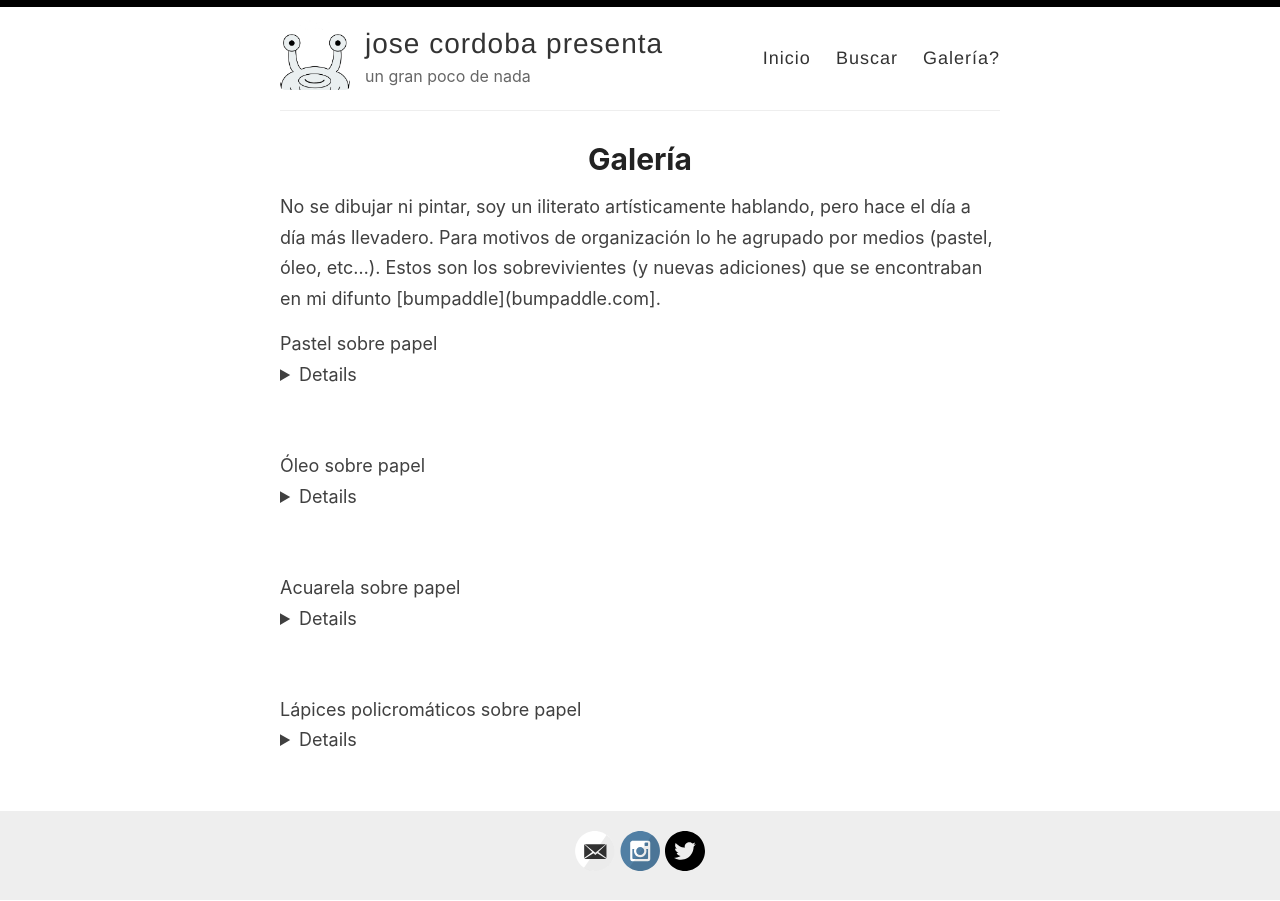
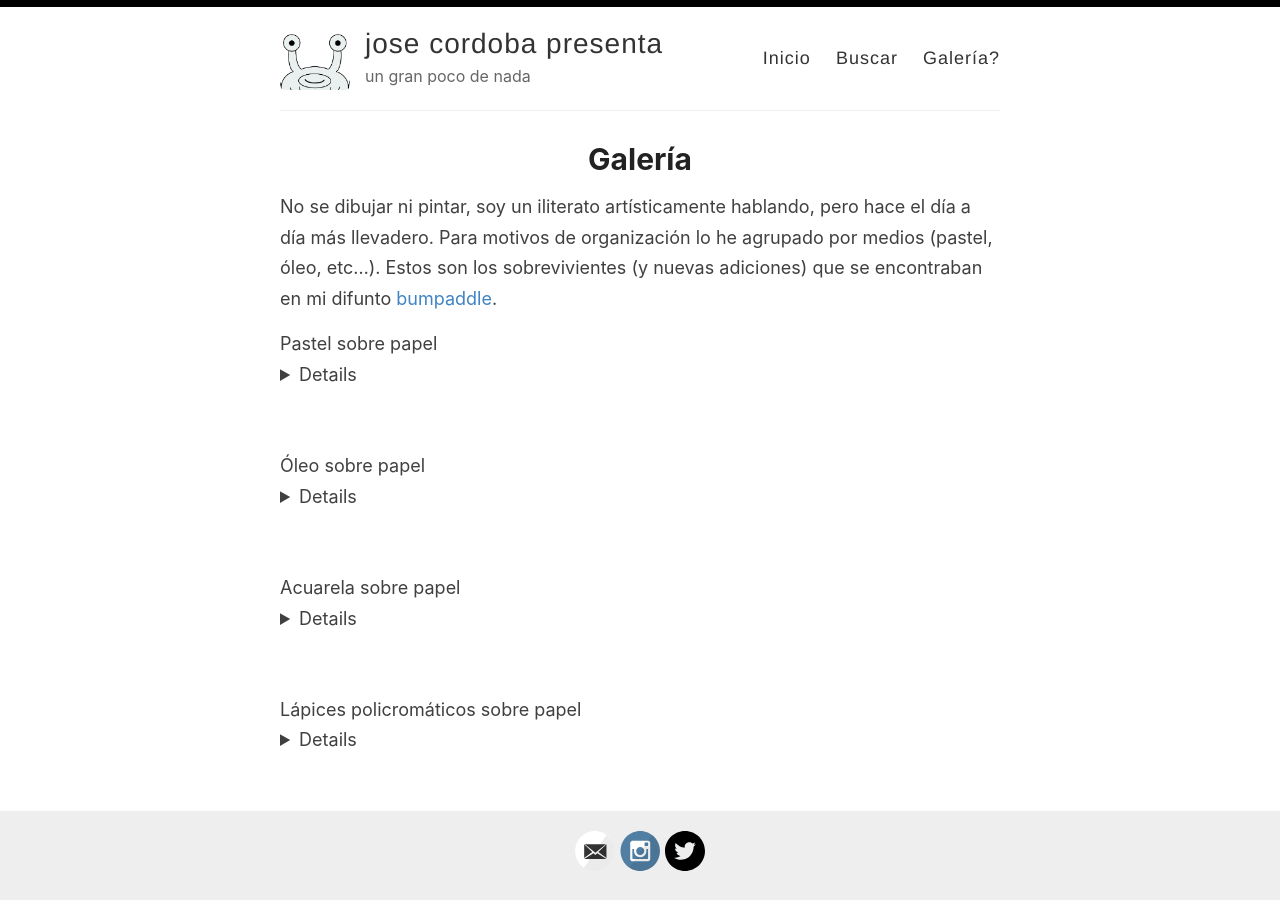
Before and after one commit to jacordobaruiz/hello, a Jekyll site: the page built from _pages/galeria.md, in a window 1280 px wide. Built offline with Jekyll 4.4.1, drawn with Linux system fonts in a browser that asks for light colours.

Commit message:
Update galeria.md

```diff
--- a/_pages/galeria.md
+++ b/_pages/galeria.md
@@ -3,7 +3,7 @@ layout: page
 title: Galería
 permalink: /galeria/
 ---
-No se dibujar ni pintar, soy un iliterato artísticamente hablando, pero hace el día a día más llevadero. Para motivos de organización lo he agrupado por medios (pastel, óleo, etc...). Estos son los sobrevivientes (y nuevas adiciones) que se encontraban en mi difunto [bumpaddle](bumpaddle.com].
+No se dibujar ni pintar, soy un iliterato artísticamente hablando, pero hace el día a día más llevadero. Para motivos de organización lo he agrupado por medios (pastel, óleo, etc...). Estos son los sobrevivientes (y nuevas adiciones) que se encontraban en mi difunto [bumpaddle](bumpaddle.com).
 
 <summary>Pastel sobre papel</summary>
 <details>
```
